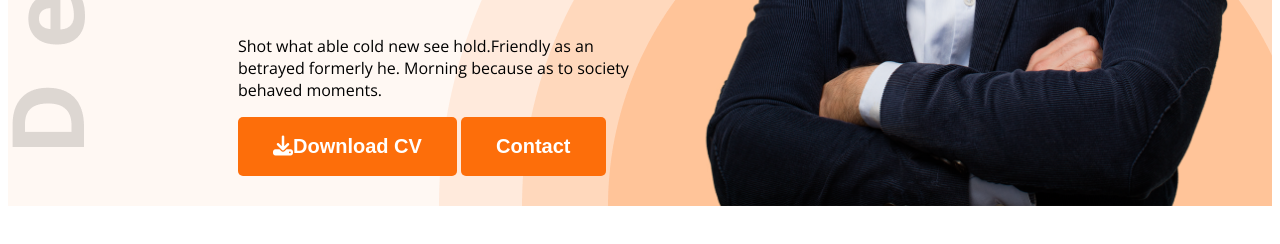
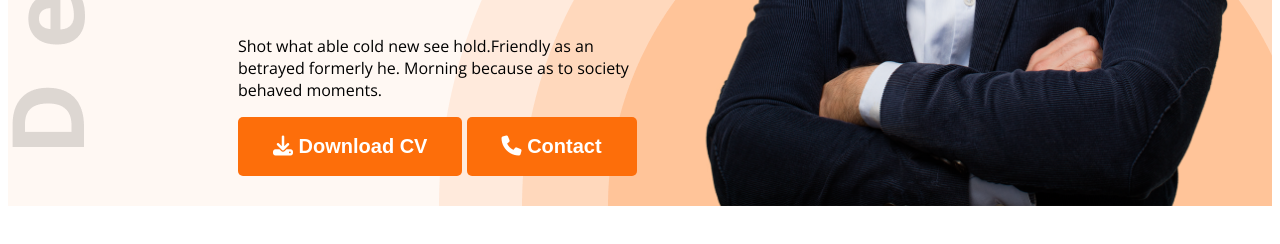
Before and after one commit to saikatse85/web-dev-portfolio, a plain HTML site: page index.html in a window 1280 px wide. Shown: the part 624-868 px from the top of the page. Drawn offline with nearby package versions, Linux system fonts and the light colour scheme.

```diff
--- a/index.html
+++ b/index.html
@@ -25,8 +25,8 @@
                 <h4 class="banner_greetings dark_2">Hi, I am</h4>
                 <h1 class="banner_title">Mary Hardy</h1>
                 <p class="banner_descrption">Shot what able cold new see hold.Friendly as an betrayed formerly he. Morning because as to society behaved moments.</p>
-                <button class="btn_primary"><i class="fa-solid fa-download"></i>Download CV</button>
-                <button class="btn_primary">Contact</button>
+                <button class="btn_primary"><i class="fa-solid fa-download"></i> Download CV</button>
+                <button class="btn_primary"><i class="fa-solid fa-phone"></i> Contact</button>
             </div>
             <img class="banner_profile_pic" src="images/hardy.png" alt="">
         </div>
@@ -132,7 +132,7 @@
             </div>
          </div>
          <div class="text_center resume_download_cv">
-             <button class="btn_primary"><i class="fa-solid fa-download"></i>Download CV</button>
+             <button class="btn_primary"><i class="fa-solid fa-download"></i> Download CV</button>
          </div>
     </main>
     <footer class="secondary_bg">
```
